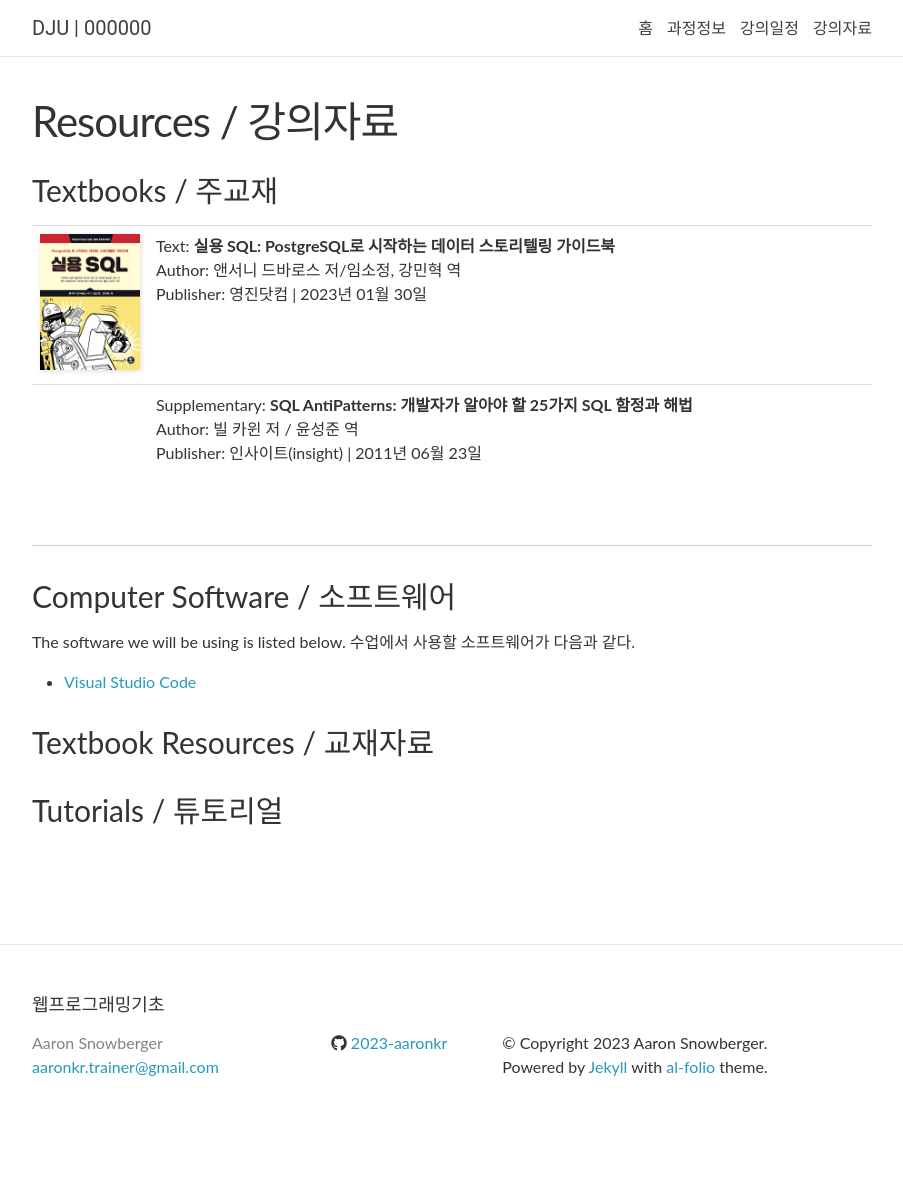
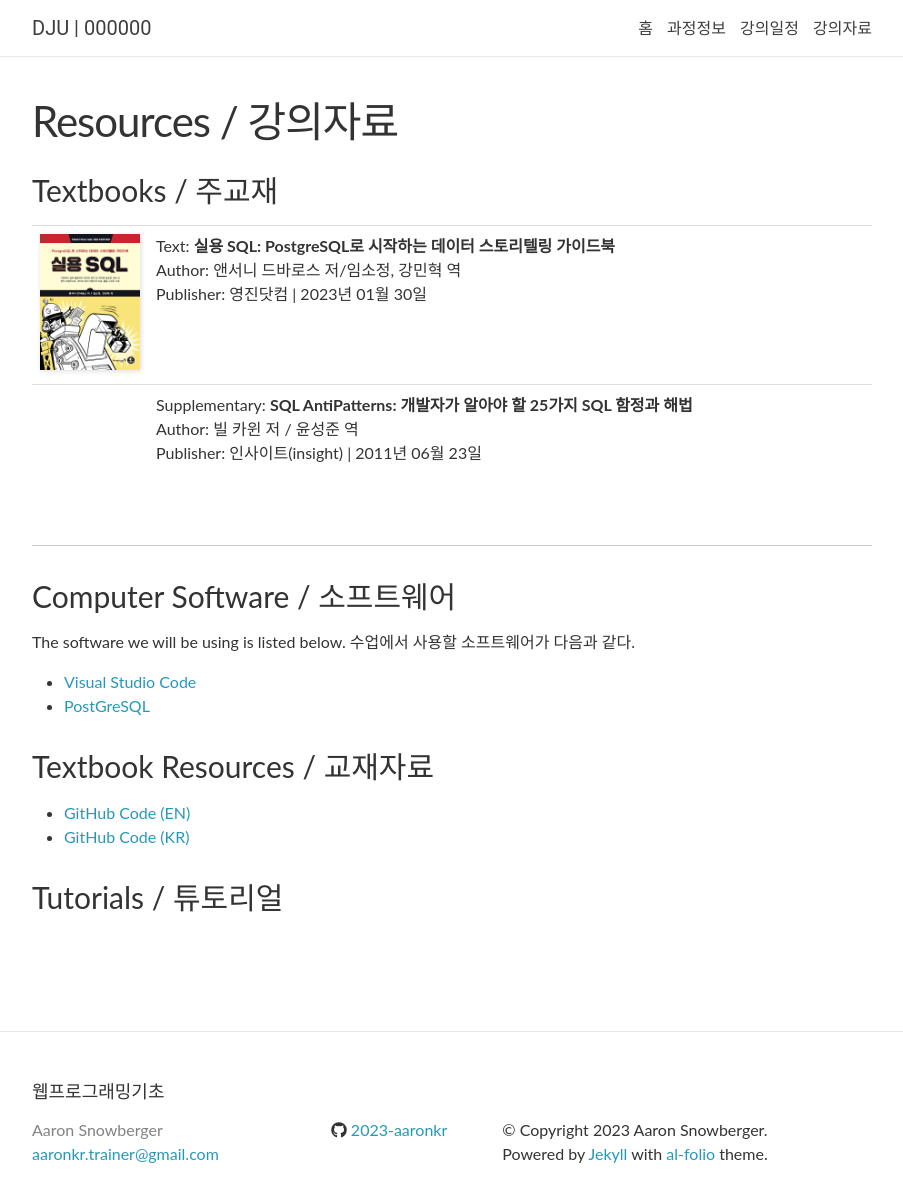
Before and after one commit to 2023-aaronkr/dju-sql, a Jekyll site: the page built from _pages/resources.md, in a window 1280 px wide and 1227 px high. Shown: the top 1202 px of the window, without its empty margins (188-1091 px from the left). Built offline with Jekyll 4.4.1, drawn with Linux system fonts in a browser that asks for light colours; nearby versions of some CDN libraries; comment, search, counter and statistics services are not loaded.

Commit message:
Update slides and resources

```diff
--- a/_data/lectures.yml
+++ b/_data/lectures.yml
@@ -3,7 +3,7 @@
   title: >
     - 과정 소개 <br />
     - 1장. 코딩 환경 설정
-  slides:
+  slides: "https://docs.google.com/presentation/d/1WgC-lvdsUT7RmHGBqUXsXE_wpaaLaW4S1aS5143ZtoM/edit?usp=sharing"
   readings:
   logistics:
 
--- a/_pages/resources.md
+++ b/_pages/resources.md
@@ -13,7 +13,11 @@
 The software we will be using is listed below. 수업에서 사용할 소프트웨어가 다음과 같다.
 
 - [Visual Studio Code](https://code.visualstudio.com/download)
+- [PostGreSQL](https://www.postgresql.org/download/)
 
 ### Textbook Resources / 교재자료
 
+- [GitHub Code (EN)](https://github.com/anthonydb/practical-sql-2/)
+- [GitHub Code (KR)](https://github.com/TeeDDub/practical-sql)
+
 ### Tutorials / 튜토리얼
```
Also changed, not shown: _announcements/2023-09-04-week-1.md (+1 -1 lines).
